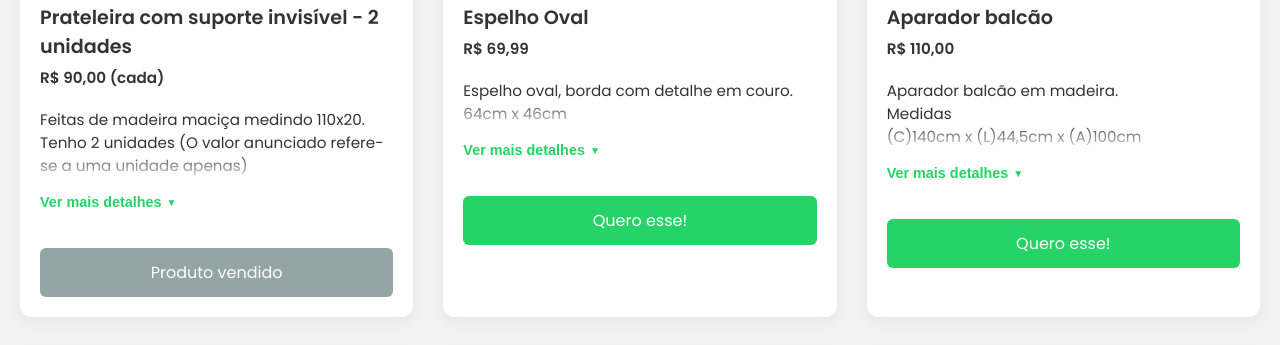
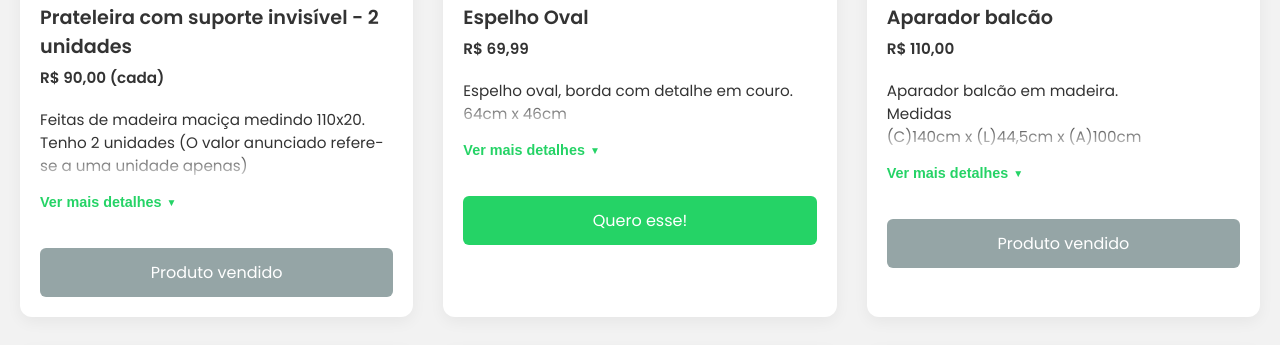
Before and after one commit to j-ordan-code/vendas-thami-jordan, a plain HTML site: page index.html in a window 1280 px wide. Shown: the part 1955-2300 px from the top of the page. Drawn offline with nearby package versions, Linux system fonts and the light colour scheme.

Commit message:
Update index.html
Retirei produtos que foram vendidos

```diff
--- a/index.html
+++ b/index.html
@@ -466,7 +466,7 @@
         </div>
         <button class="show-more-btn">Ver mais detalhes</button>
       </div>
-      <a class="whatsapp-btn" href="https://wa.me/5548988313800?text=Olá!%20Tenho%20interesse%20no%20Aparador.%20Poderia%20me%20passar%20mais%20informações%3F" target="_blank">Quero esse!</a>
+      <a class="whatsapp-btn desabilitado">Produto vendido</a>
     </div>
 
     <!-- Produto 10 - Liquidificador -->
```
